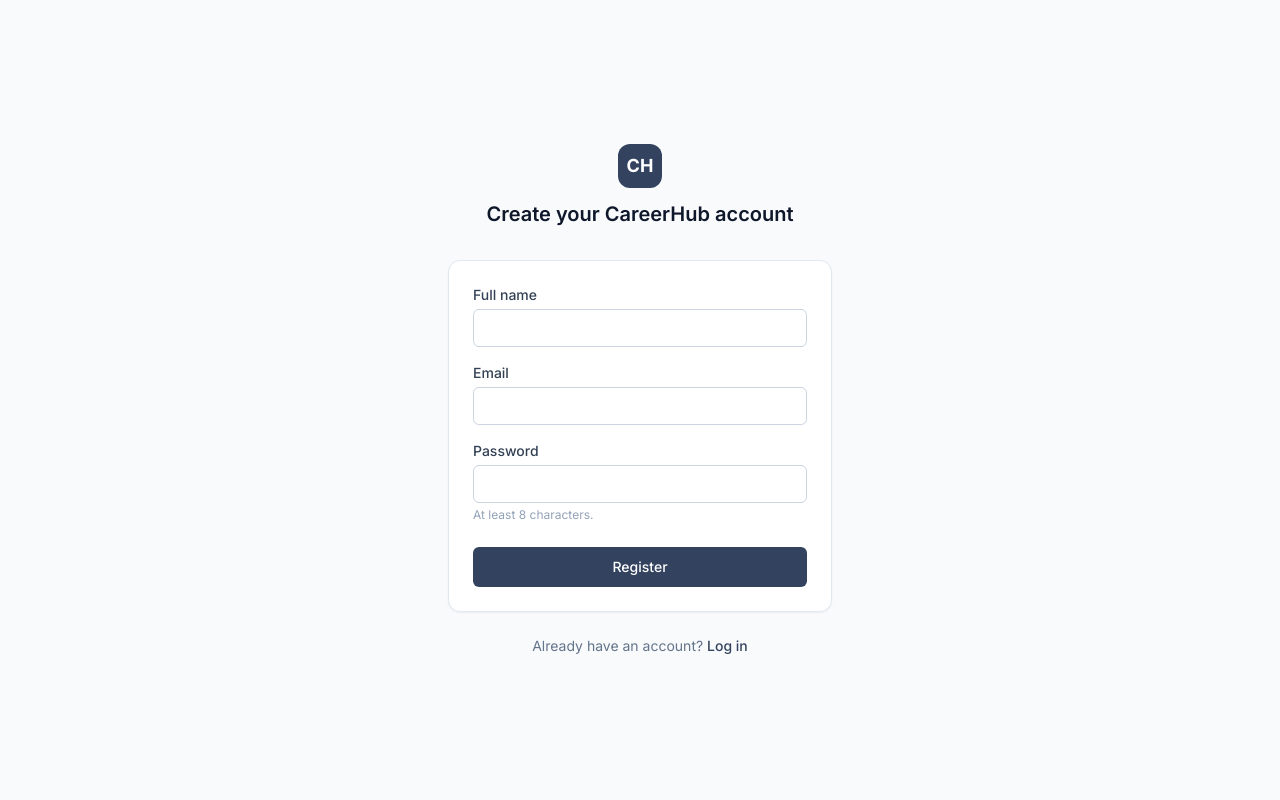
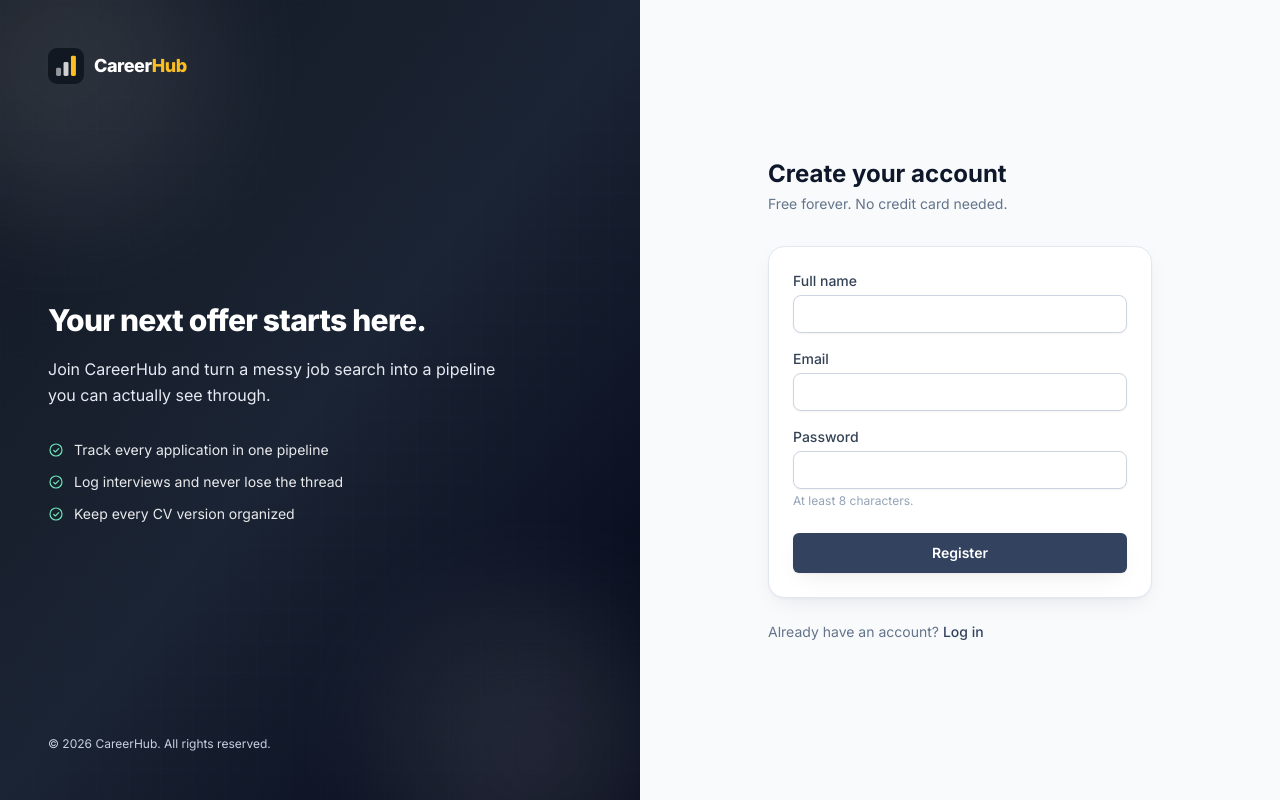
Before and after one commit to hugolomba/careerhub, a React (Vite) app in the folder frontend/: page /register in a window 1280 px wide. Built offline with nearby package versions, Linux system fonts and the light colour scheme.

Commit message:
redesign login and register with split-screen branding
pulls the new logo and brand gradient into a shared BrandPanel used
on both auth pages, instead of the plain centered card.

```diff
--- /dev/null
+++ b/frontend/src/components/BrandPanel.jsx
@@ -0,0 +1,38 @@
+import { Link } from 'react-router-dom'
+import Logo from './Logo'
+import { CheckCircleIcon } from './icons'
+
+const POINTS = [
+  'Track every application in one pipeline',
+  'Log interviews and never lose the thread',
+  'Keep every CV version organized',
+]
+
+export default function BrandPanel({ heading, subheading }) {
+  return (
+    <div className="relative hidden overflow-hidden bg-gradient-to-br from-primary-900 via-primary-800 to-slate-950 lg:flex lg:flex-col lg:justify-between lg:p-12">
+      <div className="pointer-events-none absolute inset-0 bg-grid opacity-20" />
+      <div className="pointer-events-none absolute -left-20 -top-20 h-72 w-72 animate-blob rounded-full bg-white/10 blur-3xl" />
+      <div className="pointer-events-none absolute -bottom-24 -right-10 h-72 w-72 animate-blob animation-delay-2000 rounded-full bg-white/10 blur-3xl" />
+
+      <Link to="/" className="relative z-10">
+        <Logo dark markClassName="h-9 w-9" textClassName="text-lg" />
+      </Link>
+
+      <div className="relative z-10 max-w-md">
+        <h2 className="text-3xl font-extrabold leading-tight tracking-tight text-white">{heading}</h2>
+        <p className="mt-4 text-base leading-relaxed text-primary-100">{subheading}</p>
+        <ul className="mt-8 space-y-3">
+          {POINTS.map((point) => (
+            <li key={point} className="flex items-center gap-2.5 text-sm text-white/90">
+              <CheckCircleIcon className="h-4 w-4 shrink-0 text-emerald-300" />
+              {point}
+            </li>
+          ))}
+        </ul>
+      </div>
+
+      <p className="relative z-10 text-xs text-primary-200">&copy; {new Date().getFullYear()} CareerHub. All rights reserved.</p>
+    </div>
+  )
+}
--- a/frontend/src/pages/Login.jsx
+++ b/frontend/src/pages/Login.jsx
@@ -1,6 +1,8 @@
 import { useState } from 'react'
 import { useNavigate, Link } from 'react-router-dom'
 import { useAuth } from '../context/AuthContext'
+import Logo from '../components/Logo'
+import BrandPanel from '../components/BrandPanel'
 
 export default function Login() {
   const [email, setEmail] = useState('')
@@ -25,16 +27,23 @@ export default function Login() {
   }
 
   return (
-    <div className="flex min-h-screen items-center justify-center bg-slate-50 px-4">
+    <div className="grid min-h-screen lg:grid-cols-2">
+      <BrandPanel
+        heading="Welcome back."
+        subheading="Pick up right where you left off — your applications, interviews and CVs are all waiting for you."
+      />
+
+      <div className="flex min-h-screen items-center justify-center bg-slate-50 px-4 py-12">
         <div className="w-full max-w-sm">
-        <div className="mb-8 flex flex-col items-center">
-          <span className="mb-3 flex h-11 w-11 items-center justify-center rounded-xl bg-primary-600 text-lg font-bold text-white">
-            CH
-          </span>
-          <h1 className="text-xl font-semibold text-slate-900">Log in to CareerHub</h1>
+          <div className="mb-8 flex flex-col items-center lg:items-start">
+            <Link to="/" className="mb-3 lg:hidden">
+              <Logo markClassName="h-11 w-11" textClassName="text-xl" />
+            </Link>
+            <h1 className="text-2xl font-bold text-slate-900">Log in to CareerHub</h1>
+            <p className="mt-1 text-sm text-slate-500">Glad to see you again.</p>
           </div>
 
-        <form onSubmit={handleSubmit} className="rounded-xl border border-slate-200 bg-white p-6 shadow-sm">
+          <form onSubmit={handleSubmit} className="rounded-2xl border border-slate-200 bg-white p-6 shadow-soft">
             <div className="space-y-4">
               <div>
                 <label className="mb-1 block text-sm font-medium text-slate-700">Email</label>
@@ -43,7 +52,7 @@ export default function Login() {
                   value={email}
                   onChange={(e) => setEmail(e.target.value)}
                   required
-                className="w-full rounded-md border border-slate-300 px-3 py-2 text-sm focus:border-primary-500 focus:outline-none focus:ring-1 focus:ring-primary-500"
+                  className="w-full rounded-lg border border-slate-300 px-3 py-2 text-sm shadow-sm transition focus:border-primary-500 focus:outline-none focus:ring-2 focus:ring-primary-500/30"
                 />
               </div>
               <div>
@@ -53,7 +62,7 @@ export default function Login() {
                   value={password}
                   onChange={(e) => setPassword(e.target.value)}
                   required
-                className="w-full rounded-md border border-slate-300 px-3 py-2 text-sm focus:border-primary-500 focus:outline-none focus:ring-1 focus:ring-primary-500"
+                  className="w-full rounded-lg border border-slate-300 px-3 py-2 text-sm shadow-sm transition focus:border-primary-500 focus:outline-none focus:ring-2 focus:ring-primary-500/30"
                 />
               </div>
             </div>
@@ -67,13 +76,13 @@ export default function Login() {
             <button
               type="submit"
               disabled={submitting}
-            className="mt-6 w-full rounded-md bg-primary-600 py-2.5 text-sm font-medium text-white hover:bg-primary-700 disabled:opacity-50"
+              className="mt-6 w-full rounded-md bg-primary-600 py-2.5 text-sm font-semibold text-white shadow-soft transition hover:bg-primary-700 disabled:opacity-50"
             >
               {submitting ? 'Logging in...' : 'Log in'}
             </button>
           </form>
 
-        <p className="mt-6 text-center text-sm text-slate-500">
+          <p className="mt-6 text-center text-sm text-slate-500 lg:text-left">
             Don't have an account?{' '}
             <Link to="/register" className="font-medium text-primary-600 hover:text-primary-700">
               Register
@@ -81,5 +90,6 @@ export default function Login() {
           </p>
         </div>
       </div>
+    </div>
   )
 }
--- a/frontend/src/pages/Register.jsx
+++ b/frontend/src/pages/Register.jsx
@@ -1,6 +1,8 @@
 import { useState } from 'react'
 import { useNavigate, Link } from 'react-router-dom'
 import { useAuth } from '../context/AuthContext'
+import Logo from '../components/Logo'
+import BrandPanel from '../components/BrandPanel'
 
 export default function Register() {
   const [fullName, setFullName] = useState('')
@@ -26,16 +28,23 @@ export default function Register() {
   }
 
   return (
-    <div className="flex min-h-screen items-center justify-center bg-slate-50 px-4">
+    <div className="grid min-h-screen lg:grid-cols-2">
+      <BrandPanel
+        heading="Your next offer starts here."
+        subheading="Join CareerHub and turn a messy job search into a pipeline you can actually see through."
+      />
+
+      <div className="flex min-h-screen items-center justify-center bg-slate-50 px-4 py-12">
         <div className="w-full max-w-sm">
-        <div className="mb-8 flex flex-col items-center">
-          <span className="mb-3 flex h-11 w-11 items-center justify-center rounded-xl bg-primary-600 text-lg font-bold text-white">
-            CH
-          </span>
-          <h1 className="text-xl font-semibold text-slate-900">Create your CareerHub account</h1>
+          <div className="mb-8 flex flex-col items-center lg:items-start">
+            <Link to="/" className="mb-3 lg:hidden">
+              <Logo markClassName="h-11 w-11" textClassName="text-xl" />
+            </Link>
+            <h1 className="text-2xl font-bold text-slate-900">Create your account</h1>
+            <p className="mt-1 text-sm text-slate-500">Free forever. No credit card needed.</p>
           </div>
 
-        <form onSubmit={handleSubmit} className="rounded-xl border border-slate-200 bg-white p-6 shadow-sm">
+          <form onSubmit={handleSubmit} className="rounded-2xl border border-slate-200 bg-white p-6 shadow-soft">
             <div className="space-y-4">
               <div>
                 <label className="mb-1 block text-sm font-medium text-slate-700">Full name</label>
@@ -43,7 +52,7 @@ export default function Register() {
                   value={fullName}
                   onChange={(e) => setFullName(e.target.value)}
                   required
-                className="w-full rounded-md border border-slate-300 px-3 py-2 text-sm focus:border-primary-500 focus:outline-none focus:ring-1 focus:ring-primary-500"
+                  className="w-full rounded-lg border border-slate-300 px-3 py-2 text-sm shadow-sm transition focus:border-primary-500 focus:outline-none focus:ring-2 focus:ring-primary-500/30"
                 />
               </div>
               <div>
@@ -53,7 +62,7 @@ export default function Register() {
                   value={email}
                   onChange={(e) => setEmail(e.target.value)}
                   required
-                className="w-full rounded-md border border-slate-300 px-3 py-2 text-sm focus:border-primary-500 focus:outline-none focus:ring-1 focus:ring-primary-500"
+                  className="w-full rounded-lg border border-slate-300 px-3 py-2 text-sm shadow-sm transition focus:border-primary-500 focus:outline-none focus:ring-2 focus:ring-primary-500/30"
                 />
               </div>
               <div>
@@ -64,7 +73,7 @@ export default function Register() {
                   onChange={(e) => setPassword(e.target.value)}
                   required
                   minLength={8}
-                className="w-full rounded-md border border-slate-300 px-3 py-2 text-sm focus:border-primary-500 focus:outline-none focus:ring-1 focus:ring-primary-500"
+                  className="w-full rounded-lg border border-slate-300 px-3 py-2 text-sm shadow-sm transition focus:border-primary-500 focus:outline-none focus:ring-2 focus:ring-primary-500/30"
                 />
                 <p className="mt-1 text-xs text-slate-400">At least 8 characters.</p>
               </div>
@@ -79,13 +88,13 @@ export default function Register() {
             <button
               type="submit"
               disabled={submitting}
-            className="mt-6 w-full rounded-md bg-primary-600 py-2.5 text-sm font-medium text-white hover:bg-primary-700 disabled:opacity-50"
+              className="mt-6 w-full rounded-md bg-primary-600 py-2.5 text-sm font-semibold text-white shadow-soft transition hover:bg-primary-700 disabled:opacity-50"
             >
               {submitting ? 'Creating account...' : 'Register'}
             </button>
           </form>
 
-        <p className="mt-6 text-center text-sm text-slate-500">
+          <p className="mt-6 text-center text-sm text-slate-500 lg:text-left">
             Already have an account?{' '}
             <Link to="/login" className="font-medium text-primary-600 hover:text-primary-700">
               Log in
@@ -93,5 +102,6 @@ export default function Register() {
           </p>
         </div>
       </div>
+    </div>
   )
 }
```
Lines whose indentation alone changed are shown as unchanged.
